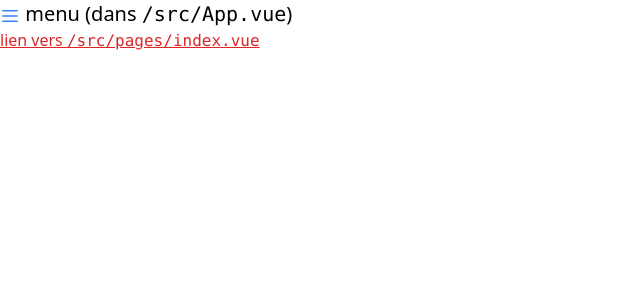
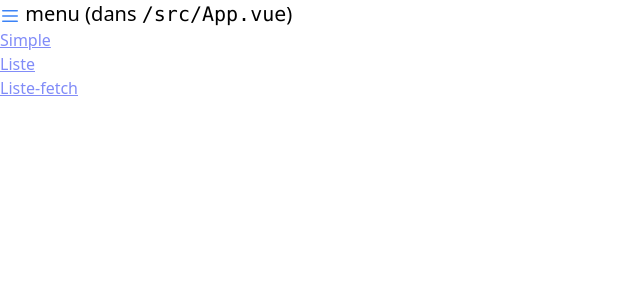
Before and after one commit to Marion-gillot/tdA-base-vue-ts, a Vue app: page /liste in a window 1280 px wide. Shown: the top 300 px of the page, without its empty margins (0-640 px from the left). Built offline with nearby package versions, Linux system fonts and the light colour scheme.

Commit message:
liens entre les pages

```diff
--- a/src/App.vue
+++ b/src/App.vue
@@ -5,12 +5,25 @@
       menu (dans <code class="font-mono">/src/App.vue</code>)
     </h4>
     <ul>
+
       <li>
-        <router-link class="text-red-600 underline" to="/">
-          lien vers
-          <code class="font-mono">/src/pages/index.vue</code>
+        <router-link class="text-indigo-400 underline" to="/simple">
+          Simple
         </router-link>
       </li>
+      <li>
+        <router-link class="text-indigo-400 underline" to="/liste">
+          Liste
+        </router-link>
+      </li>
+      <li>
+        <router-link class="text-indigo-400 underline" to="/liste-fetch">
+          Liste-fetch
+        </router-link>
+      </li>
+
+
+
     </ul>
   </nav>
 
--- a/src/pages/liste.vue
+++ b/src/pages/liste.vue
@@ -1,7 +1,14 @@
 <script setup lang="ts">
 import Card from "../components/card.vue";
 
+const maisons = [{
 
+  nbrSDB:     { type:Number,     default:'Gillot'},
+  nom:        { type:String,     default:'Marion'},
+  prix:       { type:Number,     default:new Date()},
+  favori:     { type:Boolean,     default:7},
+  image:      { type:String,     default:() => {} },
+}]
 
 
 
@@ -10,6 +17,7 @@ import Card from "../components/card.vue";
 
 
 <template>
+
 </template>
 
 
```
